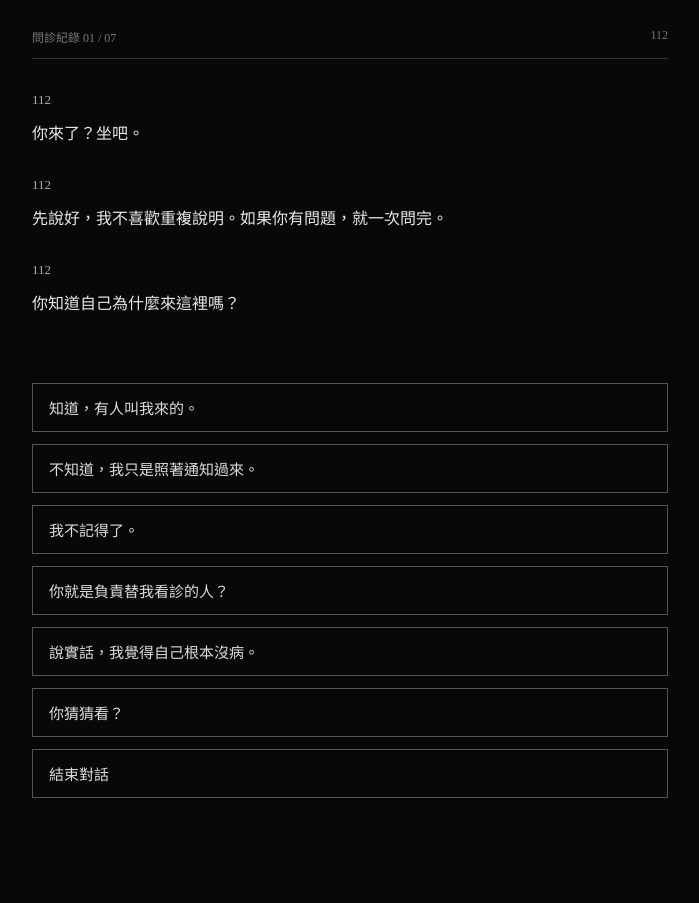
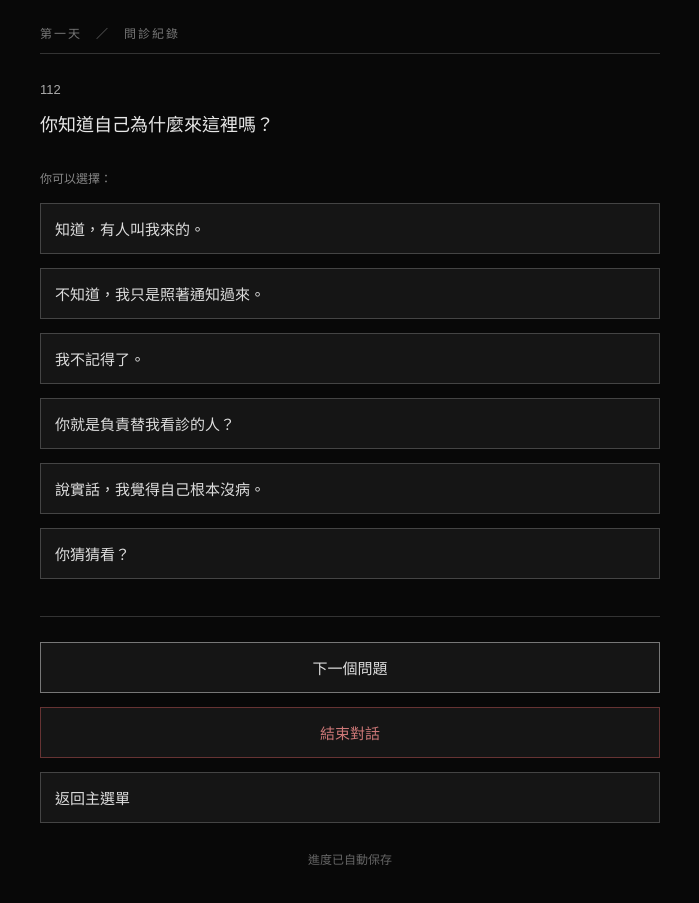
Before and after one commit to jhu7380-cmyk/sevendays, a plain HTML site: page index.html in a window 1280 px wide. Both pictures are taken after a click on the button "開始問診". Shown: the whole page, without its empty margins (290-989 px from the left). Before the commit the page ends 856 px from the top, so only its background shows below. Drawn offline with Linux system fonts and the light colour scheme.

Commit message:
更新 index.html

```diff
--- a/index.html
+++ b/index.html
@@ -5,26 +5,51 @@
 <meta charset="UTF-8">
 <meta name="viewport" content="width=device-width, initial-scale=1.0">
 <title>七日問診</title>
+
 <style>
-* { box-sizing: border-box; }
+* {
+  box-sizing: border-box;
+}
 
 body {
   margin: 0;
+  padding: 24px 18px;
+  min-height: 100vh;
   background: #080808;
   color: #e8e8e8;
-  font-family: "Noto Serif TC", serif;
-  min-height: 100vh;
+  font-family: "Noto Sans TC", sans-serif;
+}
+
+#app {
+  max-width: 620px;
+  margin: 0 auto;
+}
+
+h1 {
+  margin-top: 70px;
+  text-align: center;
+  letter-spacing: 8px;
+  font-size: 30px;
+  font-weight: 400;
+}
+
+.subtitle {
+  text-align: center;
+  color: #777;
+  letter-spacing: 3px;
+  font-size: 12px;
+  margin-bottom: 60px;
 }
 
 button {
-  background: transparent;
+  width: 100%;
+  padding: 14px;
+  margin: 7px 0;
+  background: #151515;
   color: #ddd;
-  border: 1px solid #555;
-  padding: 13px 16px;
-  width: 100%;
+  border: 1px solid #444;
+  font-size: 15px;
   text-align: left;
-  font-size: 15px;
-  margin: 6px 0;
   cursor: pointer;
 }
 
@@ -32,33 +57,14 @@ button:active {
   background: #292929;
 }
 
-button:hover {
-  border-color: #aaa;
+.menu-button {
+  text-align: center;
+  letter-spacing: 2px;
 }
 
-#app {
-  max-width: 680px;
-  margin: auto;
-  padding: 28px 22px;
-}
-
-#menu {
-  text-align: center;
-  padding-top: 18vh;
-}
-
-h1 {
-  font-size: 32px;
-  letter-spacing: 8px;
-  font-weight: normal;
-  margin-bottom: 12px;
-}
-
-.subtitle {
-  color: #777;
-  font-size: 12px;
-  letter-spacing: 3px;
-  margin-bottom: 65px;
+button:disabled {
+  opacity: 0.35;
+  cursor: not-allowed;
 }
 
 #game {
@@ -68,51 +74,82 @@ h1 {
 .topline {
   color: #777;
   font-size: 12px;
+  letter-spacing: 2px;
   border-bottom: 1px solid #333;
   padding-bottom: 12px;
   margin-bottom: 28px;
 }
 
-#history {
-  min-height: 260px;
-  line-height: 2;
+.speaker {
+  color: #aaa;
+  font-size: 13px;
+  margin-bottom: 12px;
+}
+
+.prompt {
+  font-size: 18px;
+  line-height: 1.8;
+  margin-bottom: 24px;
+}
+
+.history {
+  border-left: 1px solid #444;
+  padding-left: 14px;
+  margin: 22px 0;
+}
+
+.entry {
+  margin-bottom: 22px;
+  line-height: 1.8;
   white-space: pre-wrap;
 }
 
-.line {
-  margin: 0 0 22px;
+.player {
+  color: #999;
+  font-size: 14px;
 }
 
-.speaker {
-  color: #aaa;
-  font-size: 13px;
-  margin-bottom: 5px;
+.reply {
+  color: #eee;
+  margin-top: 5px;
 }
 
-.dialogue {
-  font-size: 16px;
+.choices-title {
+  color: #888;
+  font-size: 12px;
+  margin: 28px 0 10px;
 }
 
-#choices {
+.controls {
+  border-top: 1px solid #333;
   margin-top: 30px;
+  padding-top: 18px;
 }
 
-#notice {
-  color: #888;
-  font-size: 12px;
-  margin-top: 24px;
+.next {
+  border-color: #777;
   text-align: center;
 }
 
-.red {
-  color: #b40000;
+.end {
+  color: #c77;
+  border-color: #633;
+  text-align: center;
 }
 
 .small {
   color: #666;
   font-size: 12px;
   text-align: center;
-  margin-top: 25px;
+  margin-top: 20px;
+}
+
+.red {
+  color: #b22;
+}
+
+.hidden {
+  display: none;
 }
 </style>
 </head>
@@ -120,205 +157,367 @@ h1 {
 <body>
 <div id="app">
 
-  <section id="menu">
+  <div id="menu">
     <h1>七日問診</h1>
-    <div class="subtitle">SEVEN DAYS</div>
+    <div class="subtitle">SEVEN DAYS · CONSULTATION</div>
 
-    <button onclick="newGame()">開始問診</button>
-    <button onclick="continueGame()">繼續問診</button>
-    <button onclick="showTutorial()">新手教學</button>
-    <button onclick="showSettings()">設定</button>
+    <button class="menu-button" onclick="startGame()">開始問診</button>
+    <button class="menu-button" onclick="continueGame()">繼續問診</button>
+    <button class="menu-button" onclick="showTutorial()">遊戲說明</button>
 
-    <div class="small">請確認你的精神狀態良好。</div>
-  </section>
+    <p class="small">請確認使用同一台裝置與瀏覽器遊玩。</p>
+  </div>
 
-  <section id="game">
-    <div class="topline">
-      <span id="dayLabel">問診紀錄 01 / 07</span>
-      <span style="float:right">112</span>
+  <div id="tutorial" class="hidden">
+    <h2>遊戲說明</h2>
+    <p>1. 點選對話選項，角色會立即回答。</p>
+    <p>2. 已選擇的選項會消失，其他選項可以繼續選擇。</p>
+    <p>3. 不需要回答所有選項，可以隨時前往下一個問題。</p>
+    <p>4. 部分選擇會留下隱藏線索，影響後續劇情。</p>
+    <p>5. 遊戲會自動保存目前進度。</p>
+    <button class="menu-button" onclick="backToMenu()">返回主選單</button>
+  </div>
+
+  <div id="game">
+    <div class="topline" id="topline"></div>
+    <div class="speaker" id="speaker"></div>
+    <div class="prompt" id="prompt"></div>
+
+    <div class="history" id="history"></div>
+
+    <div class="choices-title">你可以選擇：</div>
+    <div id="choices"></div>
+
+    <div class="controls">
+      <button class="next" id="nextButton" onclick="nextPhase()">下一個問題</button>
+      <button class="end" onclick="endConversation()">結束對話</button>
+      <button onclick="backToMenu()">返回主選單</button>
     </div>
 
-    <div id="history"></div>
-    <div id="choices"></div>
-    <div id="notice"></div>
-  </section>
+    <p class="small" id="saveStatus">進度自動保存中</p>
+  </div>
+
+  <div id="ending" class="hidden">
+    <h2>本次問診結束</h2>
+    <p id="endingText"></p>
+    <button class="menu-button" onclick="backToMenu()">返回主選單</button>
+  </div>
 
 </div>
 
 <script>
-const SAVE_KEY = "sevenDays_save_v1";
+const SAVE_KEY = "sevenDaysSave_v2";
 
-let game = {
-  day: 1,
-  history: [],
-  remaining: [],
-  started: false,
-  finished: false
-};
+const phases = [
 
-const firstQuestions = [
-  {
-    question: "知道，有人叫我來的。",
-    answer: "那就省事了。希望你也知道接下來要做什麼。"
-  },
-  {
-    question: "不知道，我只是照著通知過來。",
-    answer: "……通知都看不懂？算了，坐下吧。"
-  },
-  {
-    question: "我不記得了。",
-    answer: "不記得？我們才剛開始，你就給我這種回答。"
-  },
-  {
-    question: "你就是負責替我看診的人？",
-    answer: "至少你還有基本的判斷能力。"
-  },
-  {
-    question: "說實話，我覺得自己根本沒病。",
-    answer: "很好，今天第一個有自信的病人。"
-  },
-  {
-    question: "你猜猜看？",
-    answer: "我沒有時間陪你玩猜謎。"
-  }
+{
+  speaker: "112",
+  prompt: "你知道自己為什麼來這裡嗎？",
+  choices: [
+    {
+      text: "知道，有人叫我來的。",
+      reply: "那就省事了，希望你也知道接下來要做什麼。"
+    },
+    {
+      text: "不知道，我只是照著通知過來。",
+      reply: "……通知都看不懂？算了，坐下吧。"
+    },
+    {
+      text: "我不記得了。",
+      reply: "不記得？我們才剛開始，你就給我這種回答。",
+      flags: ["memoryGap"]
+    },
+    {
+      text: "你就是負責替我看診的人？",
+      reply: "至少你還有基本的判斷能力。"
+    },
+    {
+      text: "說實話，我覺得自己根本沒病。",
+      reply: "很好，今天第一個有自信的病人。"
+    },
+    {
+      text: "你猜猜看？",
+      reply: "我沒有時間陪你玩猜謎。"
+    }
+  ]
+},
+
+{
+  speaker: "112",
+  prompt: "最近有沒有發生什麼奇怪的事情？",
+  choices: [
+    {
+      text: "一切正常。",
+      reply: "那很好。希望你接下來也能保持這個答案。"
+    },
+    {
+      text: "偶爾會忘記一些事情。",
+      reply: "例如？具體一點，我不會讀心。",
+      flags: ["memoryGap"]
+    },
+    {
+      text: "有，但我不知道怎麼形容。",
+      reply: "不知道怎麼形容，就先不用勉強。慢慢想。"
+    },
+    {
+      text: "你所謂的奇怪是指什麼？",
+      reply: "這個問題應該由你回答我。"
+    },
+    {
+      text: "你先告訴我，你覺得我哪裡奇怪。",
+      reply: "……你很喜歡把問題丟回來？"
+    },
+    {
+      text: "如果我說有，你會相信嗎？",
+      reply: "我會先記錄，再判斷。"
+    }
+  ]
+},
+
+{
+  speaker: "112",
+  prompt: "還有什麼想問的嗎？與問診有沒有關係都可以。",
+  choices: [
+    {
+      text: "你平常都這麼兇嗎？",
+      reply: "你現在才發現？"
+    },
+    {
+      text: "我可以認識你嗎？",
+      reply: "你現在不就是在認識我？"
+    },
+    {
+      text: "你有伴侶嗎？",
+      reply: "私人問題。下一題。"
+    },
+    {
+      text: "我覺得你還挺有趣的。",
+      reply: "你的判斷標準還真隨便。"
+    },
+    {
+      text: "我喜歡你。",
+      reply: "……你是來看診，還是來找聊天對象的？"
+    },
+    {
+      text: "你有家人嗎？",
+      reply: "這和今天的問診有關係嗎？"
+    }
+  ]
+},
+
+{
+  speaker: "1026",
+  prompt: "哎呀！你來啦。藥已經準備好了，今天還順利嗎？",
+  choices: [
+    {
+      text: "今天的藥是什麼？",
+      reply: "就是醫生開的藥呀。詳細內容還是問醫生比較好。"
+    },
+    {
+      text: "藥費是誰付的？",
+      reply: "有人先幫你處理好了，不用擔心。"
+    },
+    {
+      text: "你和112認識很久了嗎？",
+      reply: "算是吧？我們認識很久了。"
+    },
+    {
+      text: "你知道我為什麼來這裡嗎？",
+      reply: "這個嘛……你應該比我更清楚才對。"
+    },
+    {
+      text: "你知道026嗎？",
+      reply: "……026？你在哪裡看到這個數字的？",
+      flags: ["asked026"]
+    },
+    {
+      text: "沒什麼，只是想跟你聊聊。",
+      reply: "哈哈，當然可以！我可不像某位醫生那麼難聊天。"
+    }
+  ]
+}
+
 ];
 
-function saveGame() {
-  localStorage.setItem(SAVE_KEY, JSON.stringify(game));
+let state = {};
+
+function newState() {
+  return {
+    phaseIndex: 0,
+    history: [],
+    remaining: phases.map(phase =>
+      phase.choices.map(choice => choice.text)
+    ),
+    flags: {},
+    finished: false
+  };
 }
 
-function newGame() {
-  game = {
-    day: 1,
-    history: [],
-    remaining: [],
-    started: true,
-    finished: false
-  };
+function saveGame() {
+  try {
+    localStorage.setItem(SAVE_KEY, JSON.stringify(state));
+    document.getElementById("saveStatus").textContent = "進度已自動保存";
+  } catch (error) {
+    document.getElementById("saveStatus").textContent = "無法保存，請檢查瀏覽器設定";
+  }
+}
 
+function startGame() {
+  state = newState();
   document.getElementById("menu").style.display = "none";
+  document.getElementById("tutorial").classList.add("hidden");
+  document.getElementById("ending").classList.add("hidden");
   document.getElementById("game").style.display = "block";
-
-  game.remaining = [...firstQuestions];
-
-  addLine("112", "你來了？坐吧。");
-  addLine("112", "先說好，我不喜歡重複說明。如果你有問題，就一次問完。");
-  addLine("112", "你知道自己為什麼來這裡嗎？");
-
-  renderChoices();
+  render();
   saveGame();
 }
 
 function continueGame() {
-  const data = localStorage.getItem(SAVE_KEY);
+  const saved = localStorage.getItem(SAVE_KEY);
 
-  if (!data) {
-    alert("目前沒有可讀取的紀錄。");
+  if (!saved) {
+    alert("目前沒有可以繼續的紀錄。");
     return;
   }
 
-  game = JSON.parse(data);
+  try {
+    state = JSON.parse(saved);
+    document.getElementById("menu").style.display = "none";
+    document.getElementById("tutorial").classList.add("hidden");
 
-  document.getElementById("menu").style.display = "none";
-  document.getElementById("game").style.display = "block";
-
-  renderHistory();
-  renderChoices();
+    if (state.finished) {
+      showEnding();
+    } else {
+      document.getElementById("ending").classList.add("hidden");
+      document.getElementById("game").style.display = "block";
+      render();
+    }
+  } catch (error) {
+    alert("存檔讀取失敗，可能需要重新開始。");
+  }
 }
 
-function addLine(speaker, message) {
-  game.history.push({ speaker, message });
-  renderHistory();
+function showTutorial() {
+  document.getElementById("menu").style.display = "none";
+  document.getElementById("tutorial").classList.remove("hidden");
 }
 
-function renderHistory() {
+function backToMenu() {
+  document.getElementById("game").style.display = "none";
+  document.getElementById("tutorial").classList.add("hidden");
+  document.getElementById("ending").classList.add("hidden");
+  document.getElementById("menu").style.display = "block";
+}
+
+function render() {
+  if (state.finished) {
+    showEnding();
+    return;
+  }
+
+  const phase = phases[state.phaseIndex];
+
+  document.getElementById("topline").textContent =
+    "第一天　／　問診紀錄";
+
+  document.getElementById("speaker").textContent =
+    phase.speaker;
+
+  document.getElementById("prompt").textContent =
+    phase.prompt;
+
   const history = document.getElementById("history");
   history.innerHTML = "";
 
-  game.history.forEach(item => {
-    const line = document.createElement("div");
-    line.className = "line";
+  state.history.forEach(item => {
+    const entry = document.createElement("div");
+    entry.className = "entry";
 
-    const speaker = document.createElement("div");
-    speaker.className = "speaker";
-    speaker.textContent = item.speaker;
+    const player = document.createElement("div");
+    player.className = "player";
+    player.textContent = "你：「" + item.question + "」";
 
-    const dialogue = document.createElement("div");
-    dialogue.className = "dialogue";
-    dialogue.textContent = item.message;
+    const reply = document.createElement("div");
+    reply.className = "reply";
+    reply.textContent = item.speaker + "：「" + item.reply + "」";
 
-    line.appendChild(speaker);
-    line.appendChild(dialogue);
-    history.appendChild(line);
+    entry.appendChild(player);
+    entry.appendChild(reply);
+    history.appendChild(entry);
   });
 
-  document.getElementById("dayLabel").textContent =
-    "問診紀錄 " + String(game.day).padStart(2, "0") + " / 07";
+  const choices = document.getElementById("choices");
+  choices.innerHTML = "";
 
-  window.scrollTo(0, document.body.scrollHeight);
-}
+  const remaining = state.remaining[state.phaseIndex];
 
-function renderChoices() {
-  const area = document.getElementById("choices");
-  area.innerHTML = "";
+  remaining.forEach(text => {
+    const choice = phase.choices.find(item => item.text === text);
+    if (!choice) return;
 
-  game.remaining.forEach((item, index) => {
     const button = document.createElement("button");
-    button.textContent = item.question;
-    button.onclick = () => chooseQuestion(index);
-    area.appendChild(button);
+    button.textContent = choice.text;
+    button.onclick = () => chooseChoice(choice);
+    choices.appendChild(button);
   });
 
-  if (!game.finished) {
-    const end = document.createElement("button");
-    end.textContent = "結束對話";
-    end.onclick = endConversation;
-    area.appendChild(end);
+  const nextButton = document.getElementById("nextButton");
+
+  if (state.phaseIndex >= phases.length - 1) {
+    nextButton.textContent = "完成本次問診";
+  } else {
+    nextButton.textContent = "下一個問題";
   }
 }
 
-function chooseQuestion(index) {
-  const item = game.remaining[index];
+function chooseChoice(choice) {
+  const index = state.phaseIndex;
 
-  addLine("你", item.question);
-  addLine("112", item.answer);
+  state.history.push({
+    speaker: phases[index].speaker,
+    question: choice.text,
+    reply: choice.reply
+  });
 
-  game.remaining.splice(index, 1);
+  state.remaining[index] =
+    state.remaining[index].filter(text => text !== choice.text);
 
-  renderChoices();
+  if (choice.flags) {
+    choice.flags.forEach(flag => {
+      state.flags[flag] = true;
+    });
+  }
+
   saveGame();
+  render();
+}
+
+function nextPhase() {
+  if (state.phaseIndex >= phases.length - 1) {
+    endConversation();
+    return;
+  }
+
+  state.phaseIndex++;
+  saveGame();
+  render();
 }
 
 function endConversation() {
-  addLine("112", "今天就到這裡吧。");
-
-  game.finished = true;
-  game.remaining = [];
-
-  renderChoices();
-  document.getElementById("notice").textContent =
-    "本次問診紀錄已保存。";
-
+  state.finished = true;
   saveGame();
+  showEnding();
 }
 
-function showTutorial() {
-  alert(
-    "新手教學\n\n" +
-    "1. 點擊對話選項與角色交談。\n" +
-    "2. 已選擇的問題會從選項中消失。\n" +
-    "3. 可以繼續選擇其他問題。\n" +
-    "4. 點擊「結束對話」完成當前對話。\n" +
-    "5. 遊戲會自動保存目前進度。"
-  );
-}
+function showEnding() {
+  document.getElementById("game").style.display = "none";
+  document.getElementById("menu").style.display = "none";
+  document.getElementById("tutorial").classList.add("hidden");
+  document.getElementById("ending").classList.remove("hidden");
 
-function showSettings() {
-  alert(
-    "設定\n\n" +
-    "目前為初始測試版本。\n" +
-    "音量、文字速度及其他設定將於後續版本加入。"
-  );
+  document.getElementById("endingText").textContent =
+    "112：「今天先到這裡。三天後再來。」\n\n" +
+    "1026：「你的藥袋，記得帶好喔！」";
 }
 </script>
 </body>
```
